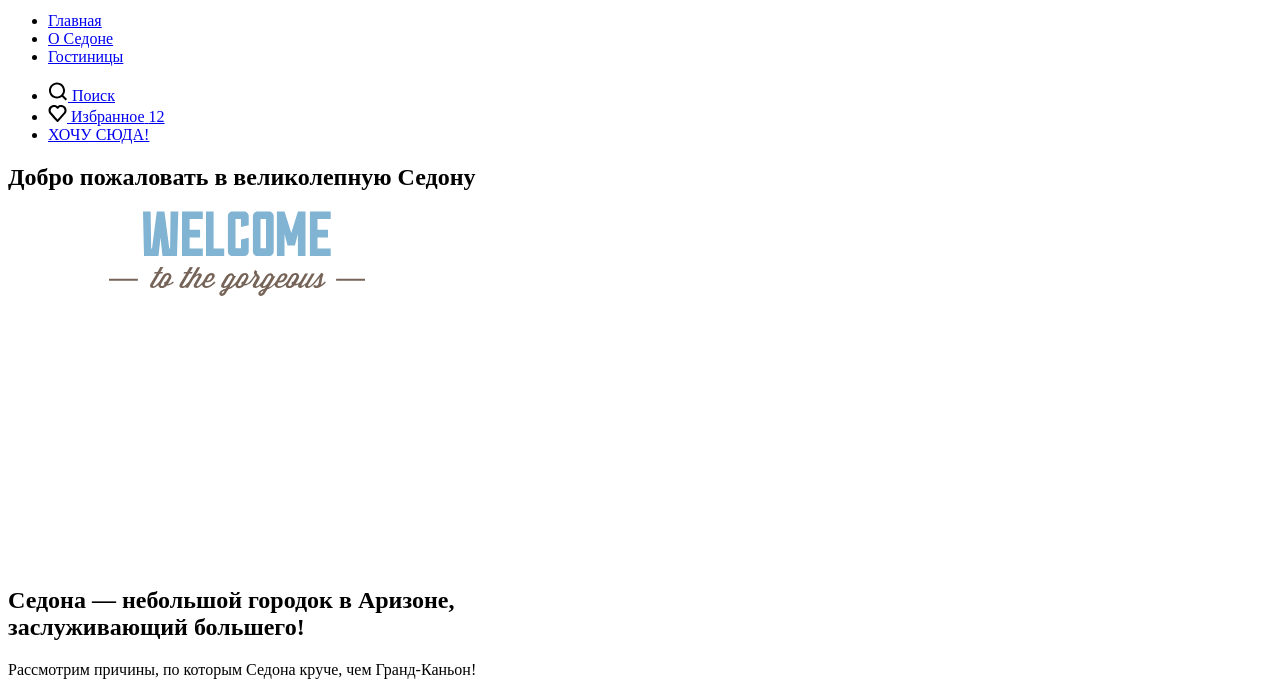
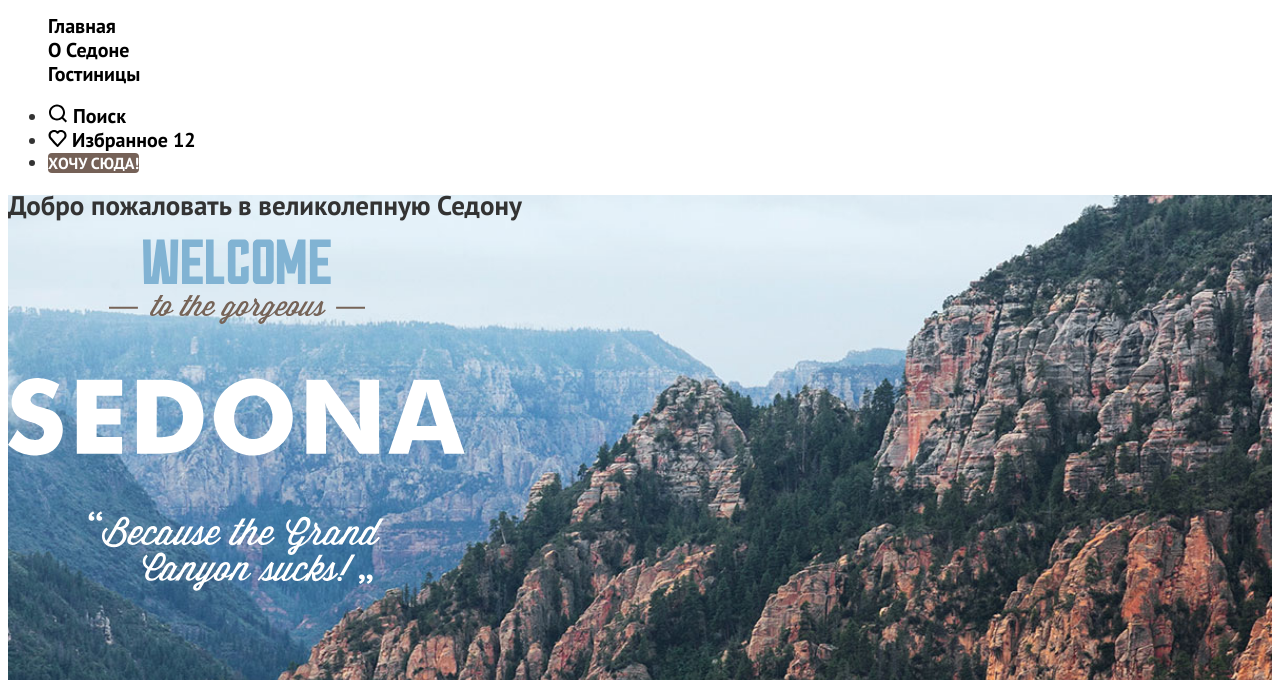
Before and after one commit to htmlacademy-htmlcss/2223581-sedona-38, a plain HTML site: page index.html in a window 1280 px wide. Shown: the part 86-780 px from the top of the page. Drawn offline with Linux system fonts and the light colour scheme.

Commit message:
добавление стилей ч.1

```diff
--- a/index.html
+++ b/index.html
@@ -4,6 +4,7 @@
   <head>
     <meta charset="utf-8">
     <title>HTML Academy: Седона</title>
+    <link rel="stylesheet" href="styles/styles.css">
   </head>
 
   <body>
@@ -63,7 +64,7 @@
       <section class="advantages">
         <h2>Седона — небольшой городок в Аризоне,<br>
           заслуживающий большего!</h2>
-        <p>Рассмотрим причины, по которым Седона круче, чем Гранд-Каньон!</p>
+        <p class="advantages-header">Рассмотрим причины, по которым Седона круче, чем Гранд-Каньон!</p>
         <ul class="advantages-list">
           <li class="advantages-item-box">
             <h3 class="advantages-title">Настоящий городок</h3>
@@ -83,8 +84,8 @@
             <p class="advantages-description">Большинство едет в Гранд<br> Каньон и толпится там</p>
           </li>
           <li class="advantages-item">
+            <img class="advantages-item" src="images/photo-2.jpg" width="800" height="384" alt="Мост Дьявола.">
             <h3 class="advantages-title">Там есть<br> мост дьявола</h3>
-            <img class="advantages-item" src="images/photo-2.jpg" width="800" height="384" alt="Мост Дьявола.">
             <p class="advantages-description">Да, по нему можно пройти! Если вы осмелитесь,<br> разумеется</p>
           </li>
         </ul>
--- /dev/null
+++ b/styles/styles.css
@@ -0,0 +1,142 @@
+@font-face {
+
+  font-family: "PT Sans";
+  font-style: normal;
+  font-weight: 400;
+  src: url("../fonts/ptsans-400.woff2") format("woff2");
+  font-display: swap;
+}
+
+/* PT Sans полужирный */
+@font-face {
+  font-family: "PT Sans";
+  font-style: normal;
+  font-weight: 700;
+  src: url("../fonts/ptsans-700.woff2") format("woff2");
+  font-display: swap;
+}
+
+body {
+  font-family: "PT Sans", sans-serif;
+  font-size: 18px;
+  line-height: 21px;
+  font-weight: 400;
+  color: #333333;
+  background-color: #FFFFFF;
+}
+
+.navigation-link {
+  font-size: 20px;
+  line-height: 24px;
+  font-weight: 700;
+  text-align: center;
+  color: #000000;
+  text-transform: capitalize;
+  text-decoration: none;
+}
+
+.navigation-list {
+  list-style-type: none;
+}
+
+.button-brown {
+  background-color: #756157;
+  width: 376px;
+  font-size: 20px;
+  line-height: 36px;
+}
+
+.navigation-link.button-brown {
+  font-size: 16px;
+  background-color: #756157;
+  line-height: 20px;
+  border-radius: 4px;
+  width: 160px;
+  color: #FFFFFF;
+  }
+
+.welcome {
+  background-image: url("../images/index-background.jpg");
+  background-size: 100% auto;
+  background-repeat: no-repeat;
+  background-color: #FFFFFF;
+  height: 485px;
+}
+
+/*Advantages*/
+
+/*Header*/
+.advantages-header {
+  font-size: 22px;
+  line-height: 26px;
+  font-weight: inherit;
+  color: #333333;
+  text-align: center;
+}
+
+.advantages h2 {
+  text-align: center;
+  font-weight: 700;
+  font-size: 30px;
+  line-height: 36px;
+  color: #000000;
+  text-transform: uppercase;
+}
+
+.advantages-title {
+  text-align: center;
+  font-weight: 700;
+  font-size: 24px;
+  line-height: 28px;
+  text-transform: uppercase;
+}
+
+.advantages-description {
+  text-align: center;
+  font-weight: 400;
+  font-size: 18px;
+  line-height: 21px;
+}
+
+.services h2 {
+  text-align: center;
+  font-weight: 700;
+  font-size: 30px;
+  line-height: 36px;
+  color: #000000;
+  text-transform: uppercase;
+}
+
+.advices-title {
+  font-size: 24px;
+  line-height: 28px;
+  text-transform: uppercase;
+  color: #000000;
+}
+
+.advices-description {
+  color: #333333;
+  font-size: 18px;
+  line-height: 21px;
+}
+
+.interest-title {
+  font-weight: 700;
+  font-size: 30px;
+  line-height: 36px;
+  color: #000000;
+  text-transform: uppercase;
+}
+
+.search-description {
+  font-size: 22px;
+  line-height: 26px;
+  color: #333333;
+  background-color: inherit;
+}
+
+.button-search {
+  width: 575px;
+    border-radius: 10px;
+
+}
```
